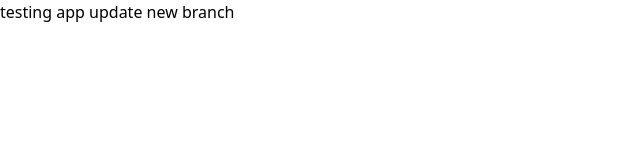
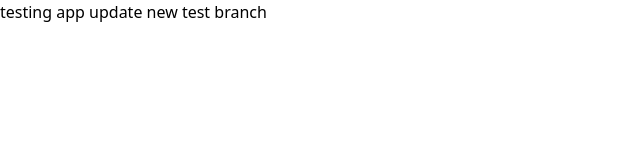
Before and after one commit to test-liberi/next-ts-playwright, a Next.js app: page / in a window 1280 px wide. Shown: the top 160 px of the page, without its empty margins (0-640 px from the left). Built offline with nearby package versions, Linux system fonts and the light colour scheme.

Commit message:
Update 2024-05-23T03:09:36

```diff
--- a/app/page.tsx
+++ b/app/page.tsx
@@ -3,7 +3,7 @@
 export default function Home() {
 
   return (
-  <div className="flex flex-col p-20 ">    testing app update new branch</div>
+  <div className="flex flex-col p-20 ">    testing app update new test branch</div>
 
   );
 }
```
Also changed, not shown: your_known_file.txt.
